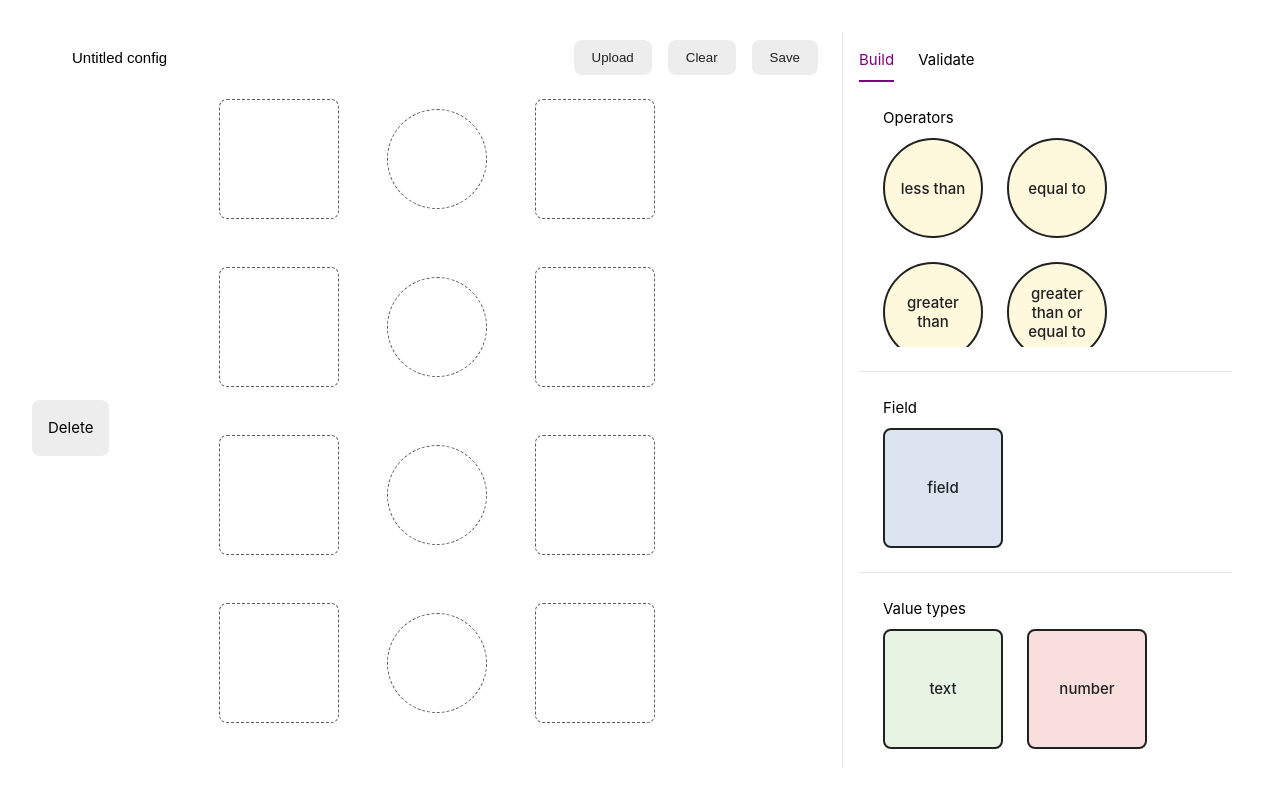
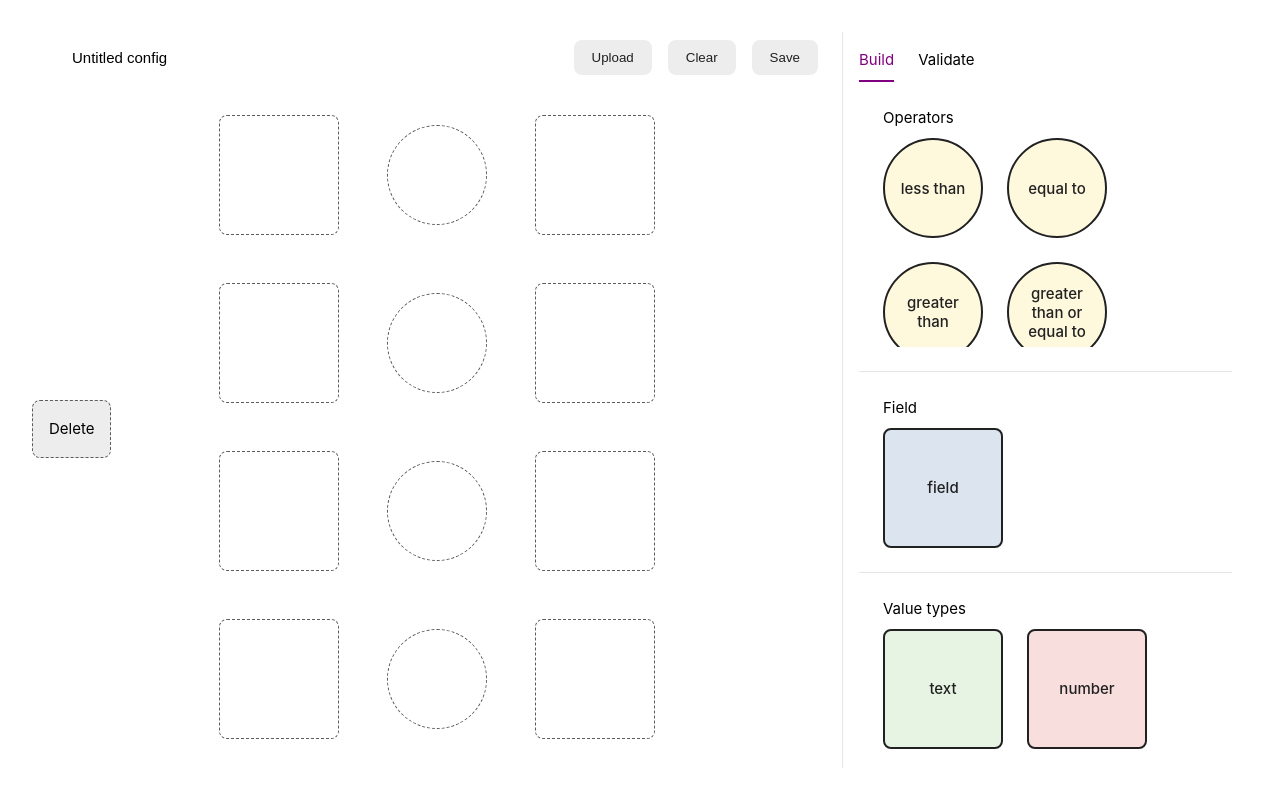
Before and after one commit to willelson/block-based-configurator, a Vue app: page / in a window 1280 px wide. Shown: the top 788 px of the page. Built offline with nearby package versions, Linux system fonts and the light colour scheme.

Commit message:
Config area style change

```diff
--- a/src/components/configurator/ConfigArea.vue
+++ b/src/components/configurator/ConfigArea.vue
@@ -14,7 +14,7 @@
       <div class="delete-drop">
         <DroppableArea @drop="handleDeleteDrop($event)">
           <template #content>
-            <div class="delete-drop-zone padding-m">Delete</div>
+            <div class="delete-drop-zone padding-m dashed-border">Delete</div>
           </template>
         </DroppableArea>
       </div>
@@ -88,6 +88,7 @@ export default {
   position: relative;
   display: flex;
   flex-direction: column;
+  padding-top: 32px;
 }
 
 .delete-drop {
```
